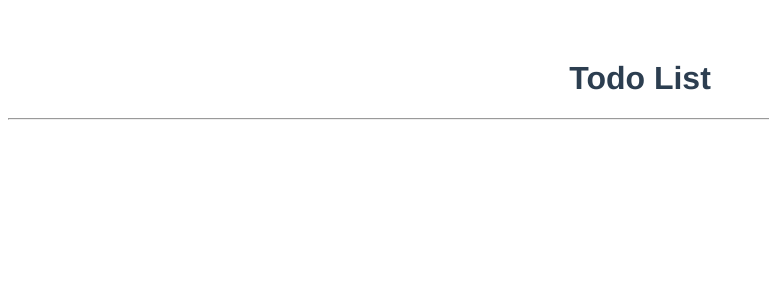
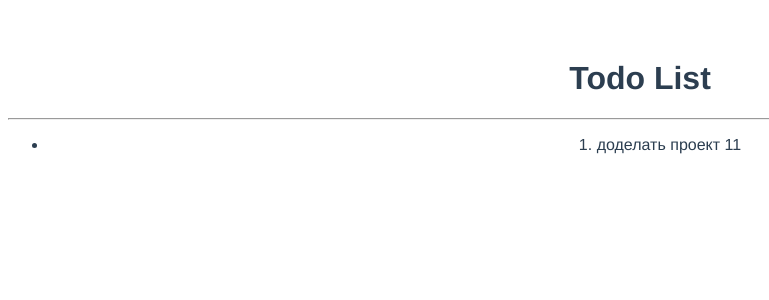
Before and after one commit to OlgaStrelk/TodoList, a Vue app: page / in a window 1280 px wide. Shown: the top 300 px of the page, without its empty margins (0-769 px from the left). Built offline with nearby package versions, Linux system fonts and the light colour scheme.

Commit message:
create component TodoList

```diff
--- a/src/App.vue
+++ b/src/App.vue
@@ -1,13 +1,15 @@
 <template>
 <h1>Todo List</h1>
 <hr>
+<TodoList />
 </template>
 
 <script>
-
+import TodoList from "@/components/TodoList"
 export default {
   name: 'App',
   components: {
+    TodoList
   }
 }
 </script>
--- a/src/components/TodoList.vue
+++ b/src/components/TodoList.vue
@@ -0,0 +1,7 @@
+<template>
+    <div>
+        <ul>
+            <li>1. доделать проект 11</li>
+        </ul>
+    </div>
+</template>
```
Also changed, not shown: src/components/TodoItem.vue (added).
